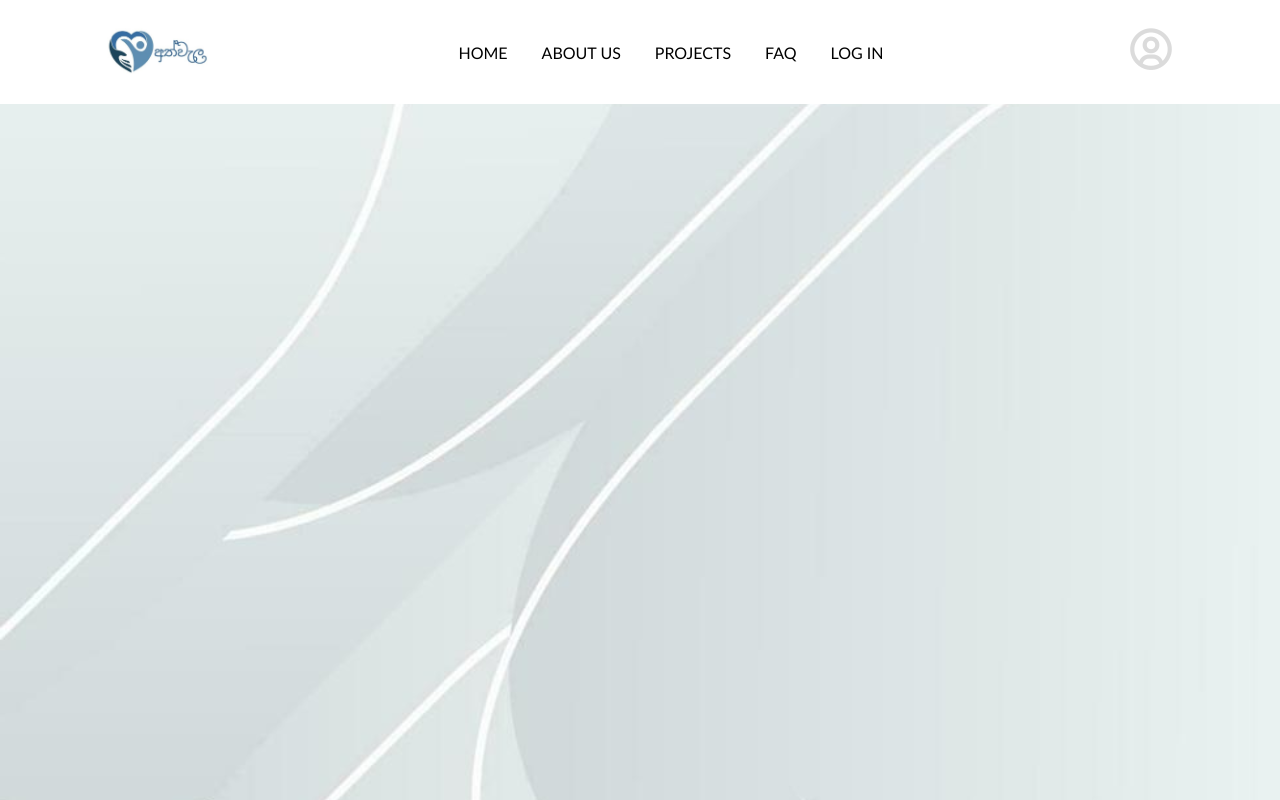
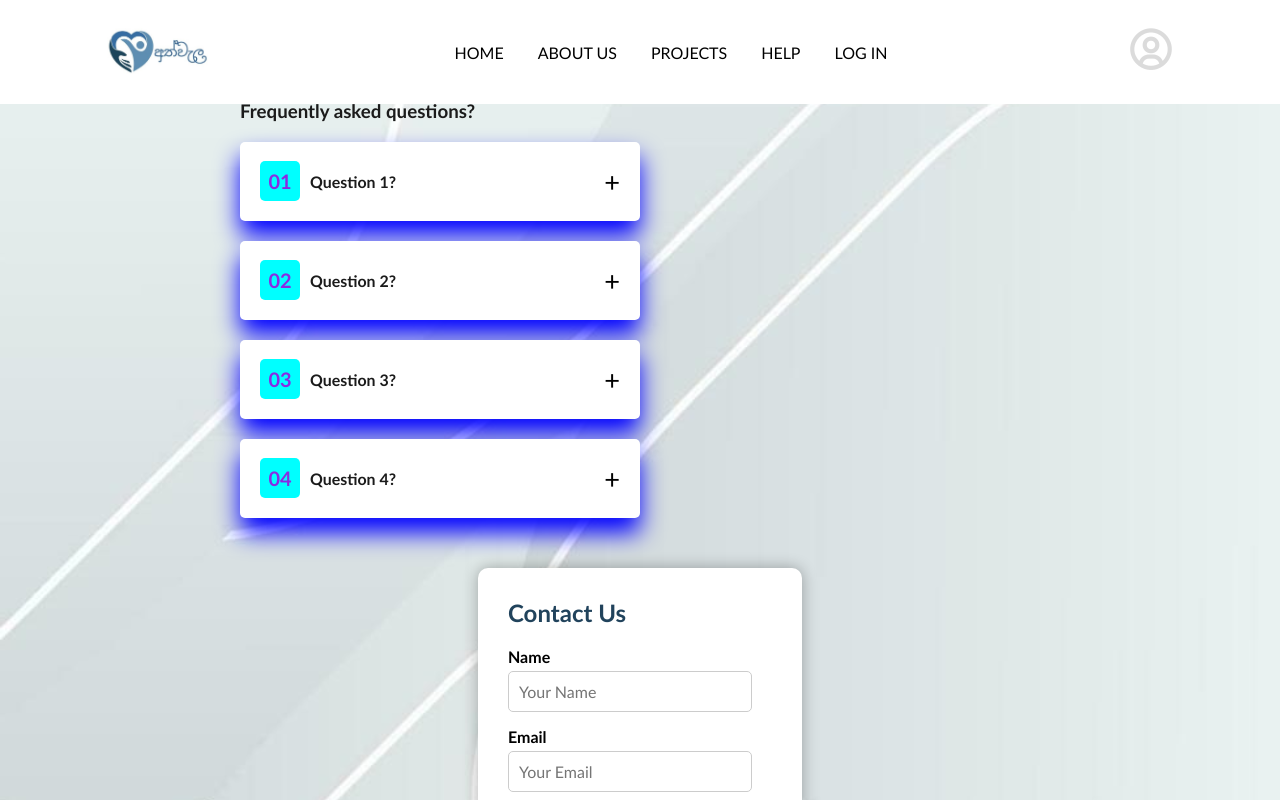
Before and after one commit to Ravindi123/athwela, a React (Create React App) app: page /helpPage in a window 1280 px wide. Built offline with nearby package versions, Linux system fonts and the light colour scheme; no server answers.

Commit message:
Help Page is added ;)

```diff
--- a/src/App.js
+++ b/src/App.js
@@ -16,11 +16,14 @@ import SelectProject from './pages/selectProject';
 import { ToastContainer } from 'react-toastify';
 import 'react-toastify/dist/ReactToastify.css';
 import UserProfile from './pages/userProfile';
-import {auth} from './firebase';
-import {useState, useEffect} from 'react';
+import { auth } from './firebase';
+import { useState, useEffect } from 'react';
+
+import HelpPage from './pages/helpPage';  // Ensure the correct path
+
 
 function App() {
-  const [user , setUser] = useState();
+  const [user, setUser] = useState();
   useEffect(() => {
     auth.onAuthStateChanged((user) => {
       setUser(user);
@@ -30,28 +33,30 @@ function App() {
     <FirebaseProvider>
       <div className="App">
         <Router>
-      <header><Navbar/></header>
+          <header><Navbar /></header>
 
-      <Routes>
+          <Routes>
 
-        <Route path="/" element={<>
-          <div><Home/></div>
-          <footer><Footer/></footer></>} />
-          <Route path="/home" element={<>
-          <div><Home/></div>
-          <footer><Footer/></footer></>} />
+            <Route path="/" element={<>
+              <div><Home /></div>
+              <footer><Footer /></footer></>} />
+            <Route path="/home" element={<>
+              <div><Home /></div>
+              <footer><Footer /></footer></>} />
             <Route path="/select" element={
-          <div><Select/></div>}/>
+              <div><Select /></div>} />
             <Route path="/healthcare" element={<>
-          <div><Healthcare/></div>
-          <footer><Footer/></footer></>} />
-        <Route path="/login" element={<div><Login/></div>} />
-        <Route path="/signup" element={<div><Signup/></div>} />
-        <Route path="/signupOrganization" element={<div><SignupOrganization/></div>} />
-        <Route path="/selectProject" element={<div><SelectProject/></div>}/>
-        <Route path="/projectRegistration" element={<div><ProjectRegistration/></div>}/>
-        <Route path="/homeRegistration" element={<div><HomeRegistration/></div>}/>
-        <Route path="/userProfile" element={<div><UserProfile/></div>}/>
+              <div><Healthcare /></div>
+              <footer><Footer /></footer></>} />
+            <Route path="/login" element={<div><Login /></div>} />
+            <Route path="/signup" element={<div><Signup /></div>} />
+            <Route path="/signupOrganization" element={<div><SignupOrganization /></div>} />
+            <Route path="/selectProject" element={<div><SelectProject /></div>} />
+            <Route path="/projectRegistration" element={<div><ProjectRegistration /></div>} />
+            <Route path="/homeRegistration" element={<div><HomeRegistration /></div>} />
+            <Route path="/userProfile" element={<div><UserProfile /></div>} />
+
+            <Route path="/helpPage" element={<div><HelpPage/></div>}/>
           </Routes>
           <ToastContainer />
 
--- a/src/components/navbar.js
+++ b/src/components/navbar.js
@@ -61,7 +61,7 @@ const Navbar = () => {
                 <li><Link to="home">Home</Link></li>
                 <li><a href="/home#about">About us</a></li>
                 <li><a href="#projects">Projects</a></li>
-                <li><Link to="select">FAQ</Link></li>
+                <li><Link to="helpPage">Help</Link></li>
                 <li><Link to="login">Log In</Link></li>
             </ul>
 
--- /dev/null
+++ b/src/pages/helpPage.js
@@ -0,0 +1,131 @@
+import React from 'react';
+import { useNavigate } from 'react-router-dom';
+import styles from '../styles/helpPage.module.css';
+
+/*const HelpPage = () => {
+    return (
+      <div>
+       ///content
+      </div>
+    );
+  };
+
+  export default HelpPage;*/
+
+
+const HelpPage = () => {
+
+    const navigate = useNavigate();
+
+    const handleNavigate = (path) => {
+        navigate(path);
+    };
+
+    return (
+        // <section className={styles.select_container}>
+        //     <div className={styles.form_box_select}>
+        //         <div className={styles.form_value}>
+        //             <form>
+        //                 <h2>Are you Registering;</h2>
+
+        //                 <div className={styles.buttons_select}>
+        //                     <button className={styles.submit} type="button" onClick={() => handleNavigate('/homeRegistration')} >Children's / Elder's Home</button>
+        //                     <button className={styles.submit} type="button" onClick={() => handleNavigate('/projectRegistration')}>Single Project</button>
+        //                 </div>
+        //             </form>
+        //         </div>
+        //     </div>
+        // </section>
+
+        // <div>
+            <section>
+            <section className={styles.faqContainer}>
+                <h1>
+                    Frequently asked questions?
+                </h1>
+                <div className={styles.tab}>
+                    <input type="radio" name="acc" id="acc1" />
+                    <label for="acc1">
+                        <h2>01</h2>
+                        <h3>Question 1?</h3>
+                    </label>
+                    <div className={styles.answer}>
+                        <p>Lorem ipsum dolor sit amet consectetur adipisicing elit.
+                            Dolor similique beatae culpa, perferendis provident molestias
+                            sapiente ipsa exercitationem dicta ullam autem modi. Excepturi
+                            facere voluptatibus dolor delectus distinctio sequi. Vel?
+                        </p>
+                    </div>
+                </div>
+
+                <div className={styles.tab}>
+                    <input type="radio" name="acc" id="acc2" />
+                    <label for="acc2">
+                        <h2>02</h2>
+                        <h3>Question 2?</h3>
+                    </label>
+                    <div className={styles.answer}>
+                        <p>Lorem ipsum dolor sit amet consectetur adipisicing elit.
+                            Dolor similique beatae culpa, perferendis provident molestias
+                            sapiente ipsa exercitationem dicta ullam autem modi. Excepturi
+                            facere voluptatibus dolor delectus distinctio sequi. Vel?
+                        </p>
+                    </div>
+                </div>
+
+                <div className={styles.tab}>
+                    <input type="radio" name="acc" id="acc3" />
+                    <label for="acc3">
+                        <h2>03</h2>
+                        <h3>Question 3?</h3>
+                    </label>
+                    <div className={styles.answer}>
+                        <p>Lorem ipsum dolor sit amet consectetur adipisicing elit.
+                            Dolor similique beatae culpa, perferendis provident molestias
+                            sapiente ipsa exercitationem dicta ullam autem modi. Excepturi
+                            facere voluptatibus dolor delectus distinctio sequi. Vel?
+                        </p>
+                    </div>
+                </div>
+
+                <div className={styles.tab}>
+                    <input type="radio" name="acc" id="acc4" />
+                    <label for="acc4">
+                        <h2>04</h2>
+                        <h3>Question 4?</h3>
+                    </label>
+                    <div className={styles.answer}>
+                        <p>Lorem ipsum dolor sit amet consectetur adipisicing elit.
+                            Dolor similique beatae culpa, perferendis provident molestias
+                            sapiente ipsa exercitationem dicta ullam autem modi. Excepturi
+                            facere voluptatibus dolor delectus distinctio sequi. Vel?
+                        </p>
+                    </div>
+                </div>
+            </section>
+
+
+            <section className={styles.form_overlay} id="contact">
+                <h2>Contact Us</h2>
+                <form>
+                    <label for="name">Name</label>
+                    <input type="text" id="name" name="name" placeholder="Your Name" required />
+
+                    <label for="email">Email</label>
+                    <input type="email" id="email" name="email" placeholder="Your Email" required />
+
+                    <label for="phone">Phone</label>
+                    <input type="tel" id="phone" name="phone" placeholder="Your Phone Number" required />
+
+                    <label for="message">Message</label>
+                    <textarea id="message" name="message" placeholder="Your Message" required></textarea>
+
+                    <button type="submit">Send Message</button>
+                </form>
+            </section>
+            </section>
+        // </div>
+    );
+};
+
+export default HelpPage;
--- /dev/null
+++ b/src/styles/helpPage.module.css
@@ -0,0 +1,137 @@
+/* *{
+    margin:0;
+    padding: 0;
+    box-sizing: border-box;
+    font-family: Arial, Helvetica, sans-serif;
+}
+
+body{
+    display:flex;
+    justify-content: center;
+    align-items: center;
+    min-height: 100vh;
+
+} */
+.faqContainer{
+    margin: 0 40px;
+    max-width: 600px;
+    display: flex;
+    flex-direction: column;
+    gap: 20px;
+}
+
+
+.faqContainer .tab{
+    position: relative;
+    background: white; /*add a color*/
+    padding: 0 20px 20px;
+    box-shadow: 0 15px 25px blue;
+    border-radius: 5px;
+    overflow: hidden;
+}
+.faqContainer .tab input{
+    appearance: none;
+}
+.faqContainer .tab label{
+    display: flex;
+    align-items: center;
+    cursor: pointer;
+}
+.faqContainer .tab label::after{
+    content: '+';
+    position: absolute;
+    right: 20px;
+    font-size: 2em;
+    color: black;  /*color*/
+    transition: transform 1s;
+}
+
+.faqContainer .tab:hover label::after{
+    color: green;  /*color of + mark, change accordingly*/
+}
+.faqContainer .tab input:checked ~ label::after{
+    transform: rotate(135deg);
+}
+.faqContainer .tab label h2{
+    width: 40px;
+    height: 40px;
+    background: aqua;  /*change this*/
+    display: flex;
+    justify-content: center;
+    align-items: center;
+    color: blueviolet;  /*change*/
+    font-size: 1.25rem;
+    border-radius: 5px;
+    margin-right: 10px;
+}
+
+.faqContainer.tab label h3{
+    position: relative;
+    font-weight: 500;
+    color: black;
+    z-index: 10;   /*zIndex karann wewi*/
+}
+
+.faqContainer .tab .answer{
+    max-height: 0;
+    transition: 1s;
+    overflow: hidden;
+}
+.faqContainer .tab input:checked ~ .answer{
+    max-height: 100vh;
+}
+
+.faqContainer .tab .answer p{
+    position: relative;
+    padding: 10px 0;
+    color: black; /*chenge*/
+    z-index: 10;
+}
+
+/* contact us */
+.form_overlay {
+    position:relative;
+    margin: auto;
+    background-color: white;
+    padding: 30px;
+    border-radius: 10px;
+    box-shadow: 0 0 15px rgba(0, 0, 0, 0.3);
+    width: 30%;
+    margin-bottom: 100px;
+
+}
+
+.form_overlay h2 {
+    margin-bottom: 20px;
+    color:  rgb(33, 67, 92);
+}
+
+.form_overlay form {
+    display: flex;
+    flex-direction: column;
+}
+
+.form_overlay label {
+    margin-bottom: 5px;
+    font-weight: bold;
+    color: black;
+}
+
+.form_overlay input,
+.form_overlay textarea {
+    margin-bottom: 15px;
+    padding: 10px;
+    border: 1px solid #ccc;
+    border-radius: 5px;
+}
+
+.form_overlay button {
+    background-color: rgb(33, 67, 92);
+    color: white;
+    padding: 10px 20px;
+    border: none;
+    border-radius: 5px;
+    cursor: pointer;
+    font-weight: bold;
+    text-transform: uppercase;
+}
```
